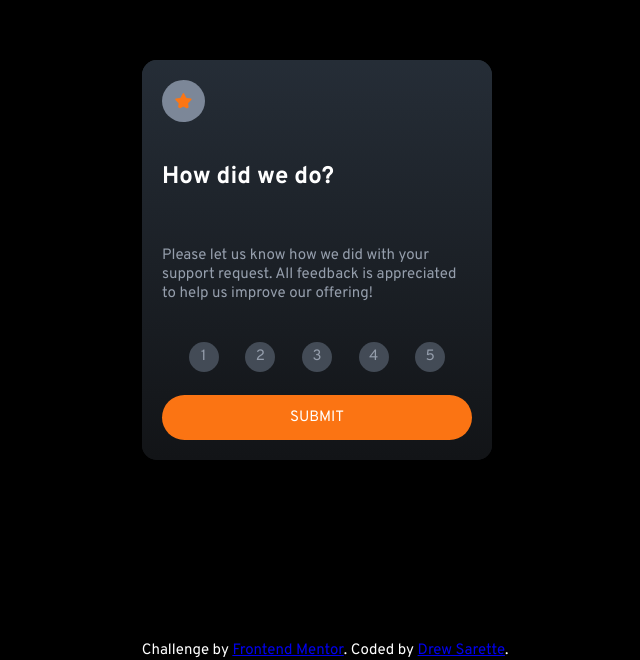
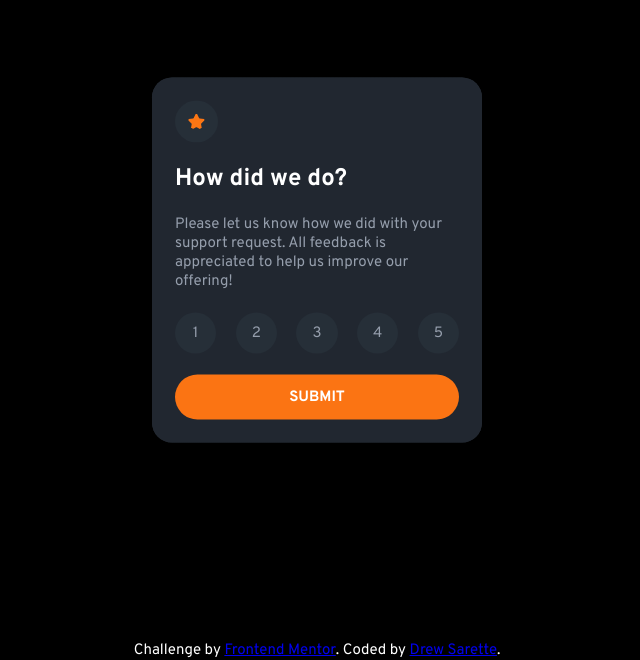
Before and after one commit to drew-sarette/frontend-mentor-2, a plain HTML site: page index.html in a window 1280 px wide. Shown: the part 140-800 px from the top of the page, without its empty margins (323-963 px from the left). Drawn offline with Linux system fonts and the light colour scheme.

Commit message:
Update colors, adjust proportions

```diff
--- a/index.html
+++ b/index.html
@@ -45,7 +45,7 @@
       <!-- Thank you state start -->
       <div class="ty">
         <img src="images/illustration-thank-you.svg">
-        <p class="confirmation-message">afgfgagf</p>
+        <p class="confirmation-message"></p>
         <h1>Thank you!</h1>
         <p>
           We appreciate you taking the time to give a rating. If you ever need
--- a/styles.css
+++ b/styles.css
@@ -3,27 +3,31 @@
   font-family: "Overpass", sans-serif;
   box-sizing: border-box;
   font-size: 15px;
+  margin: 0;
 }
 
 body {
   background-color: black;
   color: white;
   height: 100%;
+  display: flex;
+  justify-content: center;
+  align-items:
 }
 
 /* Container */
 .rating,
 .ty {
   display: none;
-  background: linear-gradient(hsl(213, 19%, 18%), hsl(216, 12%, 8%));
-  border-radius: 15px;
-  width: 350px;
-  height: 400px;
+  background: linear-gradient(#212730, #212730);
+  border-radius: 20px;
+  width: 330px;
+  height: 365px;
   position: absolute;
   top: 50%;
   left: 50%;
   transform: translate(-50%, -50%);
-  padding: 20px;
+  padding: 23px;
   display: flex;
   flex-direction: column;
   justify-content: space-between;
@@ -34,7 +38,7 @@ body {
 .rating img {
   width: max-content;
   padding: 13px;
-  background-color: hsl(216, 12%, 54%);
+  background-color: #262f38;
   border-radius: 50%;
 }
 
@@ -48,16 +52,16 @@ body {
 
 .select-rating {
   display: flex;
-  justify-content: space-evenly;
+  justify-content: space-between;
 }
 
 .select-rating div {
-  background-color: hsl(216, 12%, 30%);
+  background-color:#262f38;
   color: hsl(217, 12%, 63%);
   text-align: center;
-  width: 2em;
-  height: 2em;
-  line-height: 2em;
+  width: 2.75em;
+  height: 2.75em;
+  line-height: 2.75em;
   border-radius: 50%;
 }
 
@@ -76,6 +80,7 @@ div.selected-button {
   border-radius: 1.5em;
   text-transform: uppercase;
   text-align: center;
+  font-weight: bold;
   line-height: 3em;
   background-color: hsl(25, 97%, 53%);
 }
@@ -91,6 +96,8 @@ div.selected-button {
 /* Thank-You Styles */
 .ty {
   align-items: center;
+  justify-content: center;
+  gap: 22px;
 }
 .ty img {
   width: 50%;
@@ -103,7 +110,7 @@ div.selected-button {
   line-height: 2em;
   height: 2em;
   border-radius: 1em;
-  background-color: hsl(216, 12%, 30%);
+  background-color: #262f38;
   color: hsl(25, 97%, 53%);
 }
 
@@ -113,6 +120,7 @@ div.selected-button {
 
 .ty p {
   text-align: center;
+  color: hsl(217, 12%, 63%);
 }
 
 /* Footer */
```
